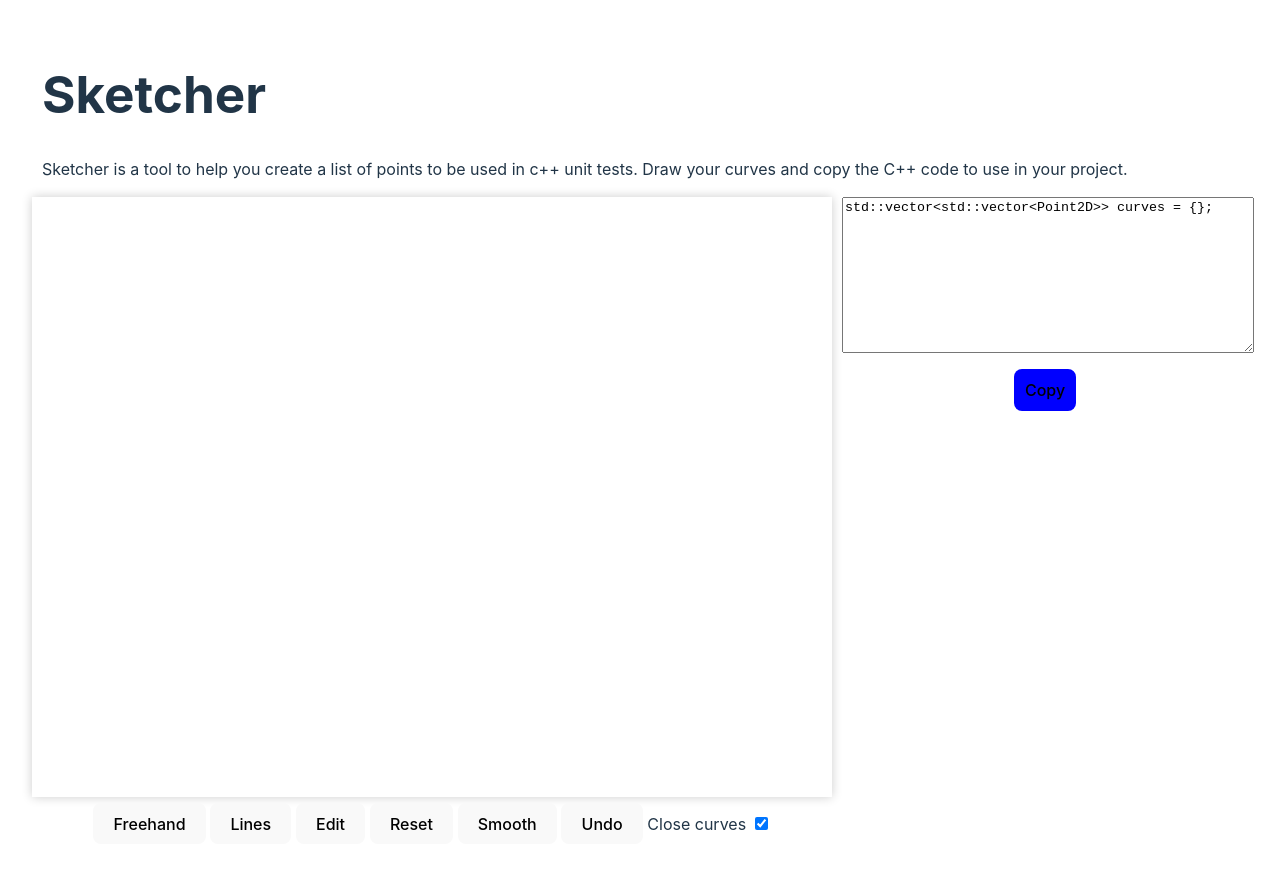
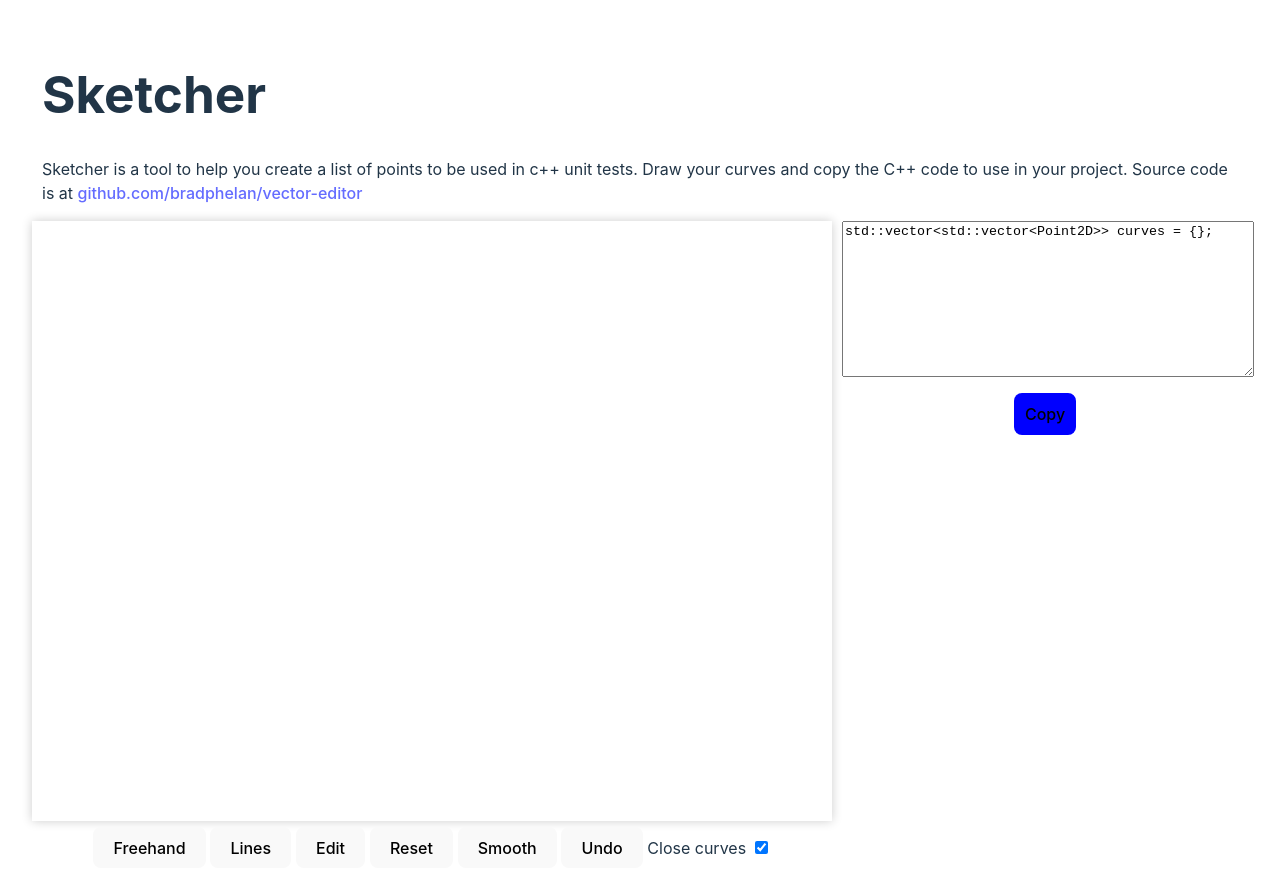
Before and after one commit to bradphelan/vector-editor, a Svelte app: page / in a window 1280 px wide. Shown: the top 892 px of the page. Built offline with nearby package versions, Linux system fonts and the light colour scheme.

Commit message:
small update

```diff
--- a/src/App.svelte
+++ b/src/App.svelte
@@ -63,6 +63,7 @@
     <p>
       Sketcher is a tool to help you create a list of points to be used in c++
       unit tests. Draw your curves and copy the C++ code to use in your project.
+      Source code is at <a href="https://github.com/bradphelan/vector-editor">github.com/bradphelan/vector-editor</a>
     </p>
   </div>
   <div class="container">
```
